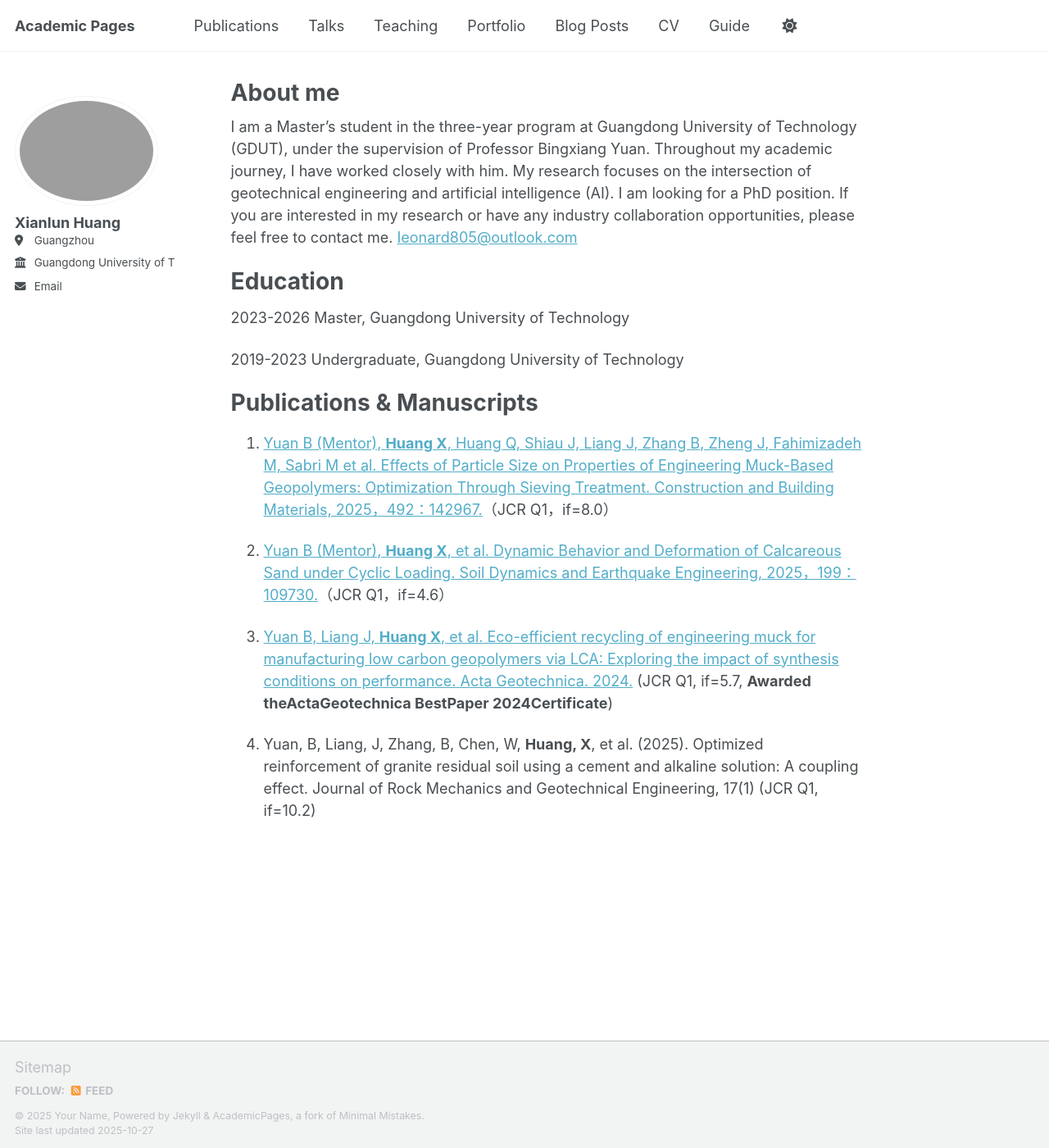
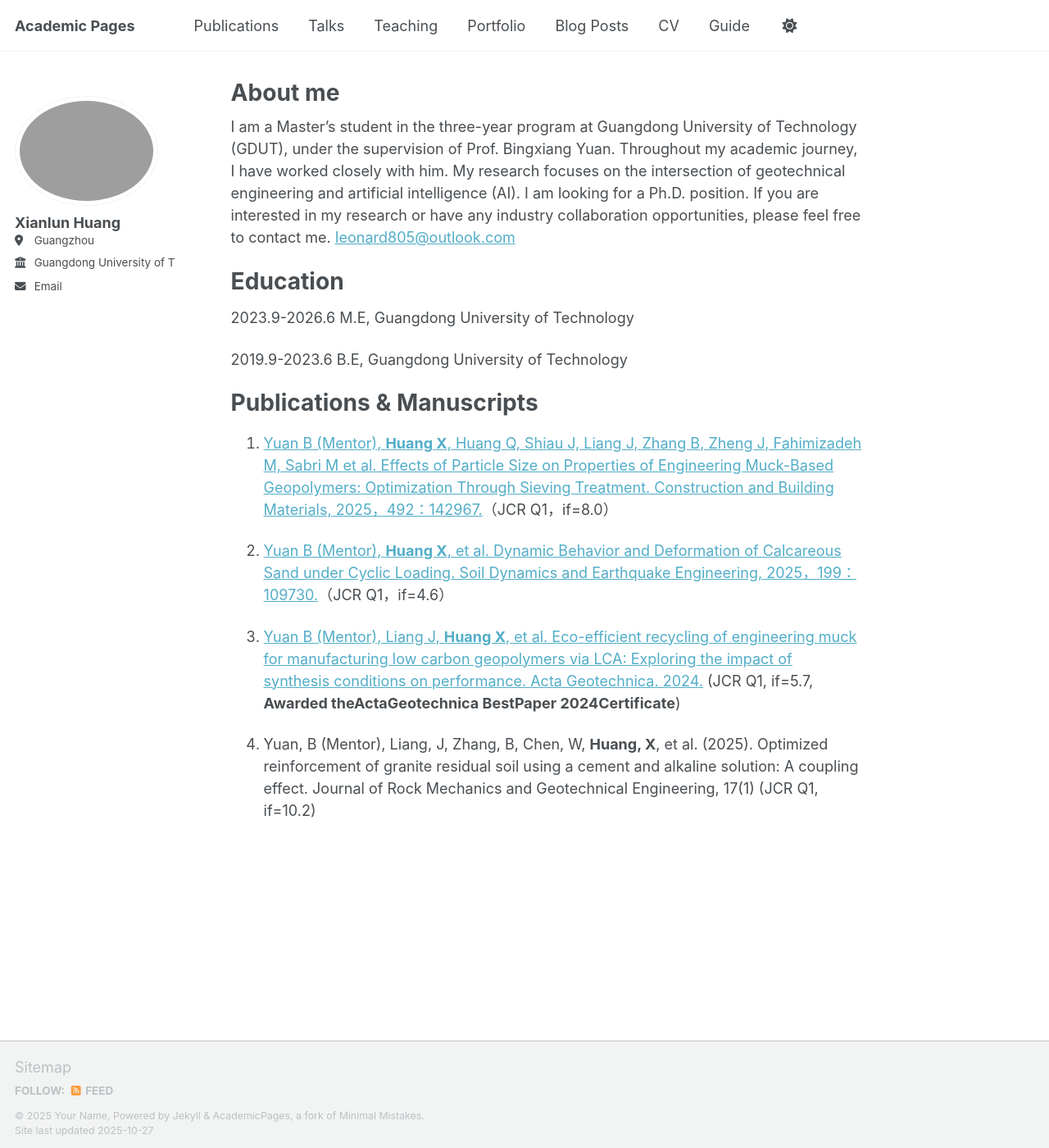
Before and after one commit to leonardhuang5/leonardhuang5.github.io, a Jekyll site: the page built from _pages/about.md, in a window 1280 px wide and 1400 px high. Shown: the whole window at 82% size. Built offline with Jekyll 4.4.1, drawn with Linux system fonts in a browser that asks for light colours; a script that is not in the unit is left out.

Commit message:
Update about.md

```diff
--- a/_pages/about.md
+++ b/_pages/about.md
@@ -7,14 +7,14 @@ redirect_from:
   - /about.html
 ---
 
-I am a Master's student in the three-year program at Guangdong University of Technology (GDUT), under the supervision of Professor Bingxiang Yuan. Throughout my academic journey, I have worked closely with him. My research focuses on the intersection of geotechnical engineering and artificial intelligence (AI). I am looking for a PhD position. If you are interested in my research or have any industry collaboration opportunities, please feel free to contact me. [Ieonard805@outlook.com](Ieonard805@outlook.com)
+I am a Master's student in the three-year program at Guangdong University of Technology (GDUT), under the supervision of Prof. Bingxiang Yuan. Throughout my academic journey, I have worked closely with him. My research focuses on the intersection of geotechnical engineering and artificial intelligence (AI). I am looking for a Ph.D. position. If you are interested in my research or have any industry collaboration opportunities, please feel free to contact me. [Ieonard805@outlook.com](Ieonard805@outlook.com)
 
 Education
 ======
 
-2023-2026 Master, Guangdong University of Technology
+2023.9-2026.6 M.E, Guangdong University of Technology
 
-2019-2023 Undergraduate, Guangdong University of Technology
+2019.9-2023.6 B.E, Guangdong University of Technology
 
 Publications & Manuscripts
 ======
@@ -23,6 +23,6 @@ Publications & Manuscripts
 
 2. [Yuan B (Mentor), **Huang X**, et al. Dynamic Behavior and Deformation of Calcareous Sand under Cyclic Loading. Soil Dynamics and Earthquake Engineering, 2025，199：109730.](https://www.sciencedirect.com/science/article/abs/pii/S0267726125005238?getft_integrator=clarivate&pes=vor&utm_source=clarivate)（JCR Q1，if=4.6）
 
-3. [Yuan B, Liang J, **Huang X**, et al. Eco-efficient recycling of engineering muck for manufacturing low carbon geopolymers via LCA: Exploring the impact of synthesis conditions on performance. Acta Geotechnica. 2024.](https://link.springer.com/article/10.1007/s11440-024-02395-9?utm_source=getftr&utm_medium=getftr&utm_campaign=getftr_pilot&getft_integrator=clarivate) (JCR Q1, if=5.7, **Awarded theActaGeotechnica BestPaper 2024Certificate**)
+3. [Yuan B (Mentor), Liang J, **Huang X**, et al. Eco-efficient recycling of engineering muck for manufacturing low carbon geopolymers via LCA: Exploring the impact of synthesis conditions on performance. Acta Geotechnica. 2024.](https://link.springer.com/article/10.1007/s11440-024-02395-9?utm_source=getftr&utm_medium=getftr&utm_campaign=getftr_pilot&getft_integrator=clarivate) (JCR Q1, if=5.7, **Awarded theActaGeotechnica BestPaper 2024Certificate**)
 
-4. Yuan, B, Liang, J, Zhang, B, Chen, W, **Huang, X**, et al. (2025). Optimized reinforcement of granite residual soil using a cement and alkaline solution: A coupling effect. Journal of Rock Mechanics and Geotechnical Engineering, 17(1) (JCR Q1, if=10.2)
+4. Yuan, B (Mentor), Liang, J, Zhang, B, Chen, W, **Huang, X**, et al. (2025). Optimized reinforcement of granite residual soil using a cement and alkaline solution: A coupling effect. Journal of Rock Mechanics and Geotechnical Engineering, 17(1) (JCR Q1, if=10.2)
```
